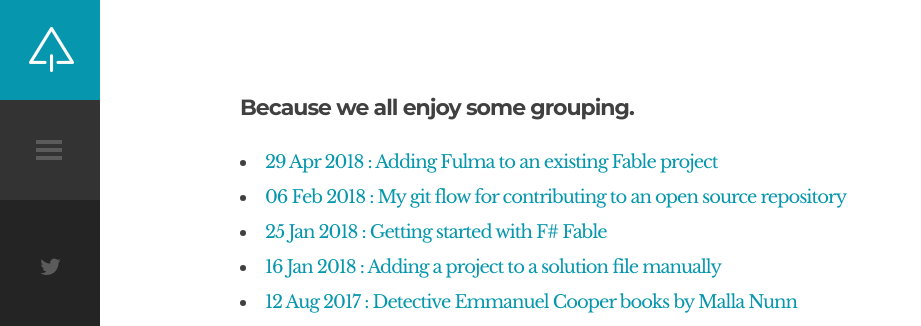
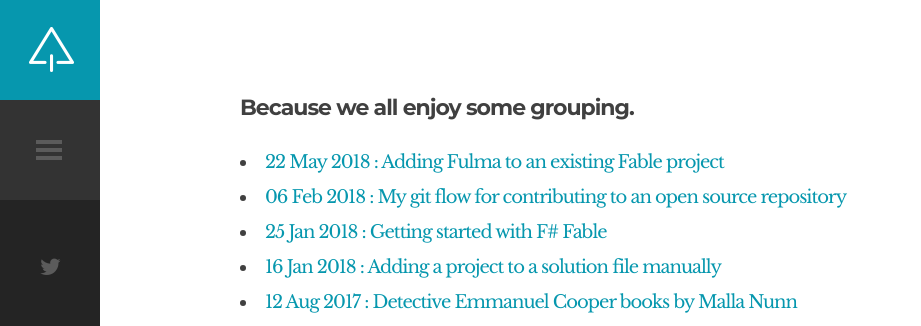
Before and after one commit to selketjah/selketjah.github.io, a Jekyll site: the page built from archive.html, in a window 1280 px wide. Shown: the top 326 px of the page, without its empty margins (0-921 px from the left). Built offline with Jekyll 4.4.1, drawn with Linux system fonts in a browser that asks for light colours.

Commit message:
update date in blogpost fulma

```diff
--- a/_posts/2018-05-22-adding-fulma.md
+++ b/_posts/2018-05-22-adding-fulma.md
@@ -2,7 +2,7 @@
 layout: post
 title: Adding Fulma to an existing Fable project
 category: Fable
-date: April 29, 2018
+date: May 22, 2018
 tags:
 - Fable
 - F#
```
